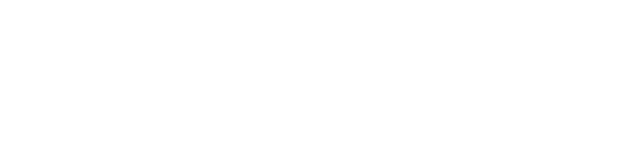
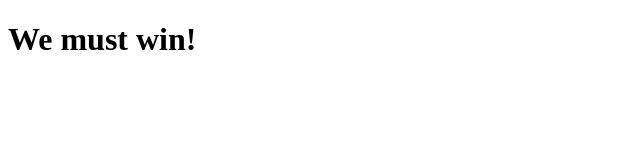
Before and after one commit to Chiemela19/Window-repo, a plain HTML site: page fcc-test-suite-template-master/index.html in a window 1280 px wide. Shown: the whole page, without its empty margins (0-640 px from the left). Drawn offline with Linux system fonts and the light colour scheme.

Commit message:
Updated inde.html

```diff
--- a/fcc-test-suite-template-master/index.html
+++ b/fcc-test-suite-template-master/index.html
@@ -21,6 +21,7 @@
     - The freeCodeCamp Team
 
     -->
+    <h1>We must win!</h1>
     <script  src="js/index.js"></script>
   </body>
 </html>
```
